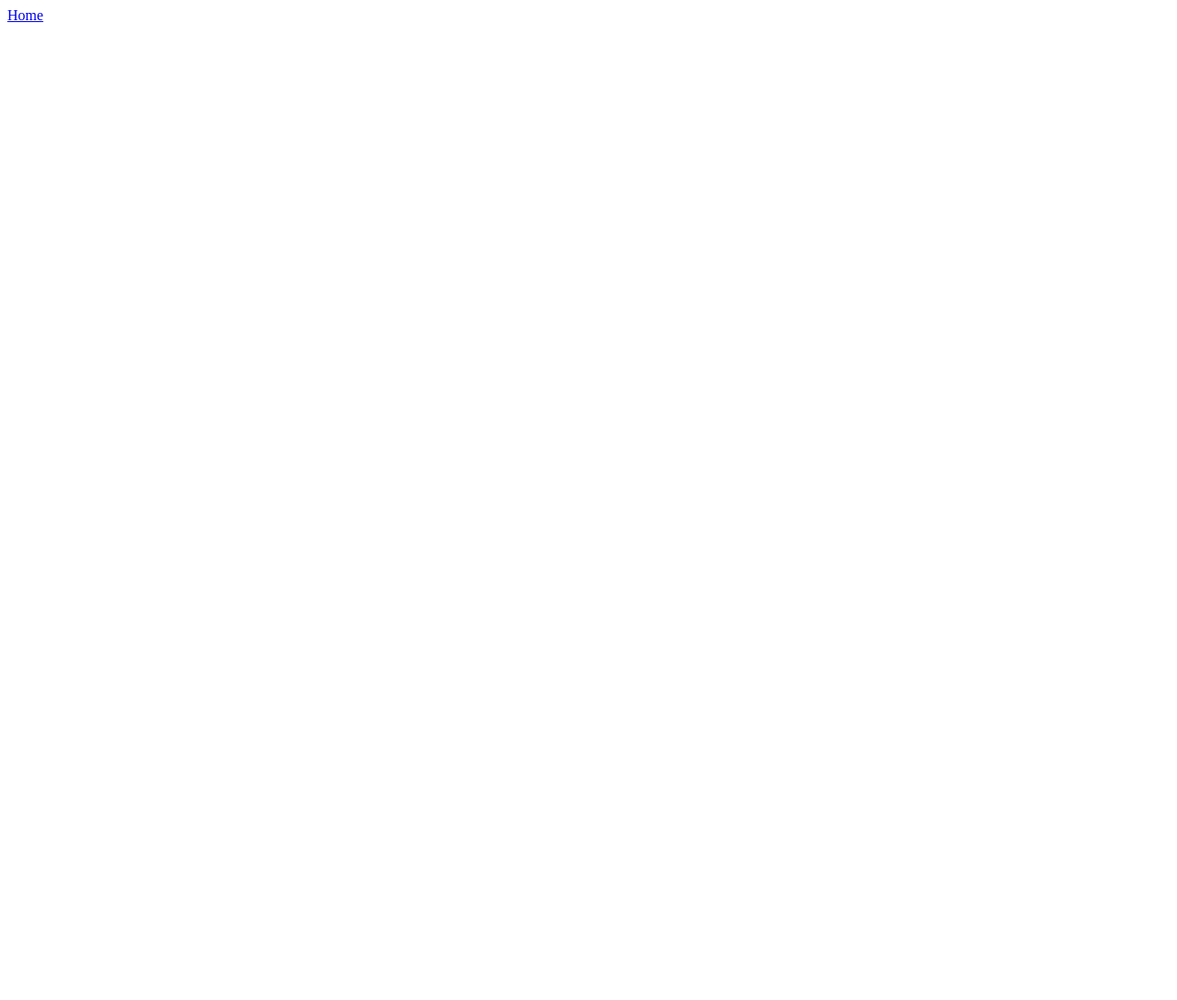
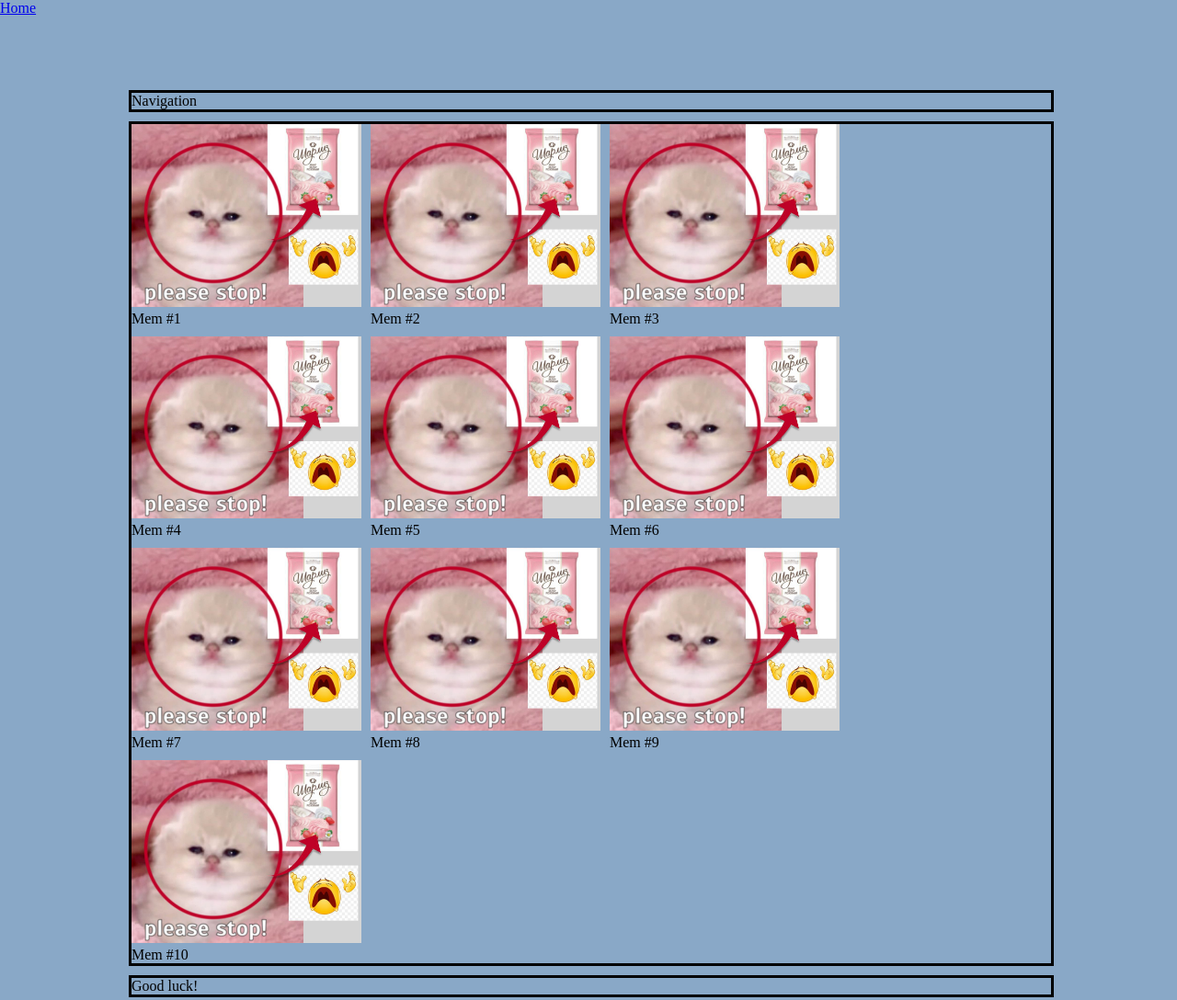
Before and after one commit to moggie21/web-lab1, a plain HTML site: page mems.html in a window 1280 px wide. Shown: the whole page at 92% size. Before the commit the page ends 800 px from the top, so only its background shows below. Drawn offline with Linux system fonts and the light colour scheme.

Commit message:
added a page sketch (Mem Shelf)

```diff
--- a/mems.html
+++ b/mems.html
@@ -3,9 +3,78 @@
 <head>
     <meta charset="UTF-8">
     <meta name="viewport" content="width=device-width, initial-scale=1.0">
+    <link rel="stylesheet" href="style-mems.css">
     <title>myMemsUwU</title>
 </head>
 <body>
     <a href="index.html">Home</a>
+    <div class="box">
+        <nav>
+            <div class="window-top">
+                <p>Navigation</p>
+                <div class="window-circle">
+                    <div class="circle"></div>
+                    <div class="circle"></div>
+                    <div class="circle"></div>
+                </div>
+            </div>
+        </nav>
+        <main>
+            <div class="window-content">
+                <div class="window-content-mems">
+                    <div class="pack">
+                        <img src="images/little cat.jpg" alt="" width="250">
+                        <p>Mem #1</p>
+                    </div>
+                    <div class="pack">
+                        <img src="images/little cat.jpg" alt="" width="250">
+                        <p>Mem #2</p>
+                    </div>
+                    <div class="pack">
+                        <img src="images/little cat.jpg" alt="" width="250">
+                        <p>Mem #3</p>
+                    </div>
+                    <div class="pack">
+                        <img src="images/little cat.jpg" alt="" width="250">
+                        <p>Mem #4</p>
+                    </div>
+                    <div class="pack">
+                        <img src="images/little cat.jpg" alt="" width="250">
+                        <p>Mem #5</p>
+                    </div>
+                    <div class="pack">
+                        <img src="images/little cat.jpg" alt="" width="250">
+                        <p>Mem #6</p>
+                    </div>
+                    <div class="pack">
+                        <img src="images/little cat.jpg" alt="" width="250">
+                        <p>Mem #7</p>
+                    </div>
+                    <div class="pack">
+                        <img src="images/little cat.jpg" alt="" width="250">
+                        <p>Mem #8</p>
+                    </div>
+                    <div class="pack">
+                        <img src="images/little cat.jpg" alt="" width="250">
+                        <p>Mem #9</p>
+                    </div>
+                    <div class="pack">
+                        <img src="images/little cat.jpg" alt="" width="250">
+                        <p>Mem #10</p>
+                    </div>
+                </div>
+            </div>
+        </main>
+        <footer>
+            <div class="window-footer">
+                <p>Good luck!</p>
+                <div class="window-circle">
+                    <div class="circle-footer"></div>
+                    <div class="circle-footer"></div>
+                    <div class="circle-footer"></div>
+                </div>
+            </div>
+        </footer>
+    </div>
 </body>
 </html>
--- /dev/null
+++ b/style-mems.css
@@ -0,0 +1,42 @@
+* {
+    margin: 0;
+}
+
+body {
+    background-color: #89A8C7;
+}
+
+nav,main,footer{
+    border: solid black;
+}
+
+nav {
+    grid-row: 1 / 2;
+    grid-column:  1 / 3;
+}
+
+main {
+    grid-row: 2 / 3;
+    grid-column: 1 / 3;
+    height: max-content;
+}
+
+footer {
+    grid-row: 3 / 4;
+    grid-column: 1 / 3;
+}
+
+.box {
+    max-width: 1000px;
+    margin: 80px auto;
+    display: grid;
+    grid-gap: 10px;
+}
+
+.window-content-mems {
+    display: flex;
+    flex-wrap: wrap;
+    gap: 10px;
+    width: 1000px;
+
+}
```
